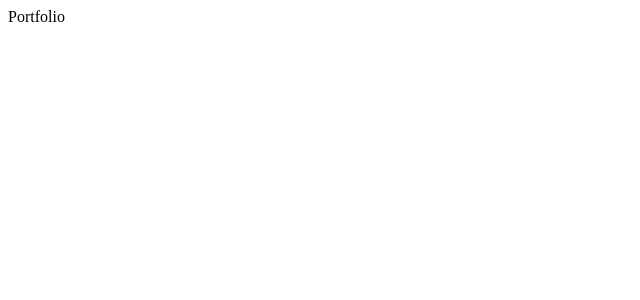
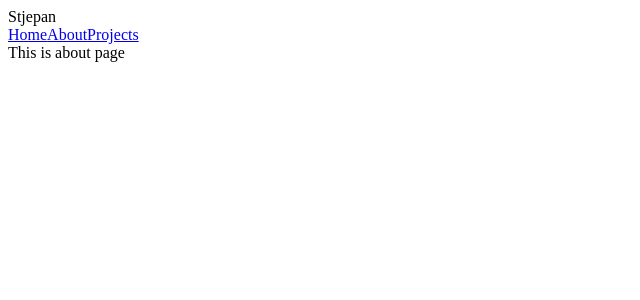
Before and after one commit to Stjepan1999/portfolio, a React (Vite) app: page /about in a window 1280 px wide. Shown: the top 300 px of the page, without its empty margins (0-640 px from the left). Built offline with nearby package versions, Linux system fonts and the light colour scheme.

Commit message:
Create header and routes to pages

```diff
--- a/src/App.jsx
+++ b/src/App.jsx
@@ -1,11 +1,19 @@
 import { useState } from 'react';
+import { BrowserRouter as Router, Route, Routes } from 'react-router-dom';
+import { Header } from './components/Header/Header';
+import { HomePage } from './pages/HomePage/HomePage';
+import { AboutPage } from './pages/AboutPage/AboutPage';
+import { ProjectsPage } from './pages/ProjectsPage/ProjectsPage';
 
-function App() {
+export const App = () => {
   return (
-    <>
-      <div>Portfolio</div>
-    </>
+    <Router>
+      <Header />
+      <Routes>
+        <Route path="/" element={<HomePage />} />
+        <Route path="/about" element={<AboutPage />} />
+        <Route path="/projects" element={<ProjectsPage />} />
+      </Routes>
+    </Router>
   );
-}
-
-export default App;
+};
--- /dev/null
+++ b/src/components/Header/Header.jsx
@@ -0,0 +1,14 @@
+import { NavLink } from 'react-router-dom';
+
+export const Header = () => {
+  return (
+    <header>
+      <div>Stjepan</div>
+      <div>
+        <NavLink to="/">Home</NavLink>
+        <NavLink to="/about">About</NavLink>
+        <NavLink to="/projects">Projects</NavLink>
+      </div>
+    </header>
+  );
+};
--- a/src/main.jsx
+++ b/src/main.jsx
@@ -1,6 +1,6 @@
 import React from 'react';
 import ReactDOM from 'react-dom/client';
-import App from './App.jsx';
+import { App } from './App.jsx';
 
 ReactDOM.createRoot(document.getElementById('root')).render(
   <React.StrictMode>
--- /dev/null
+++ b/src/pages/AboutPage/AboutPage.jsx
@@ -0,0 +1,3 @@
+export const AboutPage = () => {
+  return <div>This is about page</div>;
+};
--- /dev/null
+++ b/src/pages/HomePage/HomePage.jsx
@@ -0,0 +1,3 @@
+export const HomePage = () => {
+  return <div>This is home page</div>;
+};
--- /dev/null
+++ b/src/pages/ProjectsPage/ProjectsPage.jsx
@@ -0,0 +1,3 @@
+export const ProjectsPage = () => {
+  return <div>This is projects page</div>;
+};
```
Also changed, not shown: src/components/Header/Header.scss (added), src/pages/AboutPage/AboutPage.scss (added), src/pages/HomePage/HomePage.scss (added), src/pages/ProjectsPage/ProjectsPage.scss (added).
